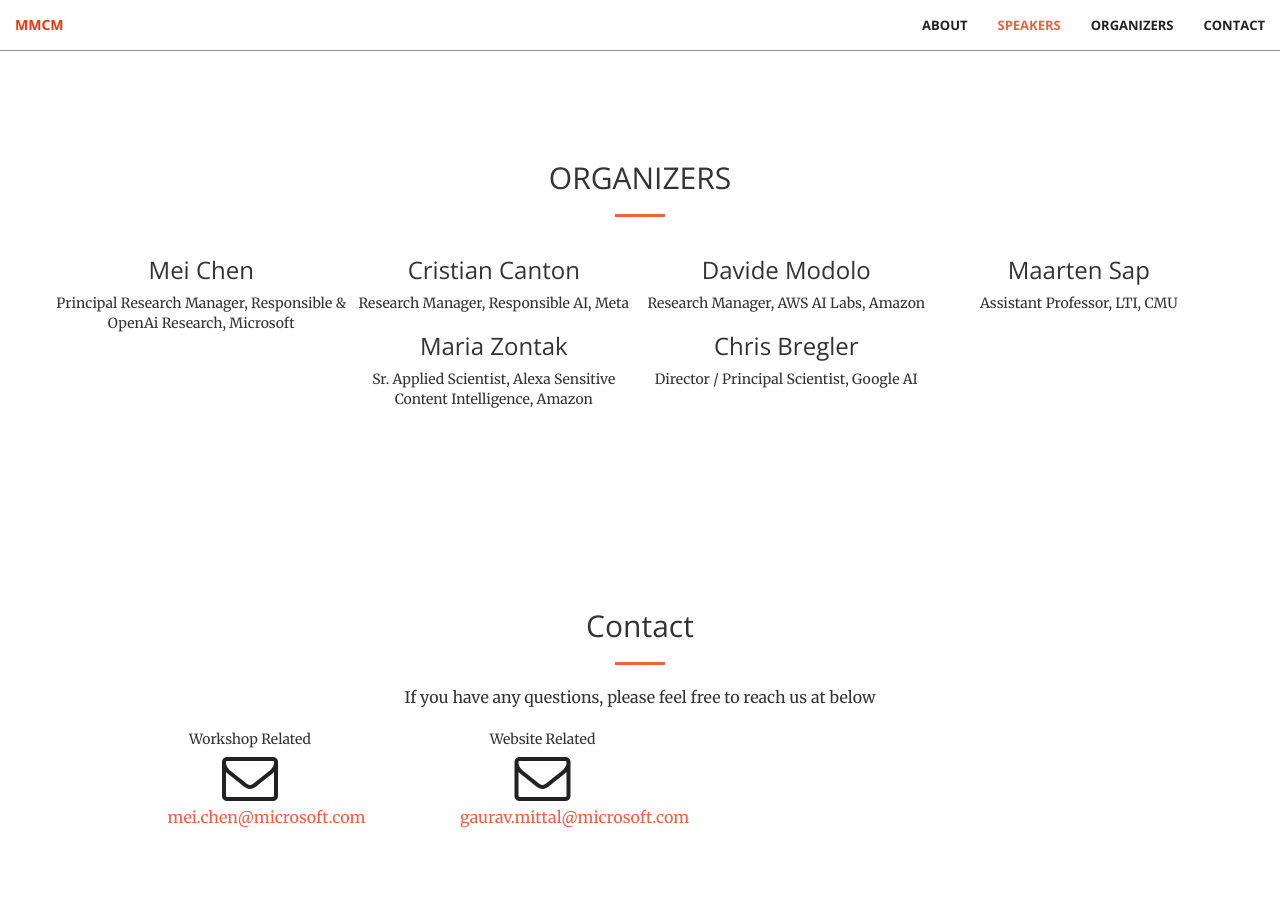
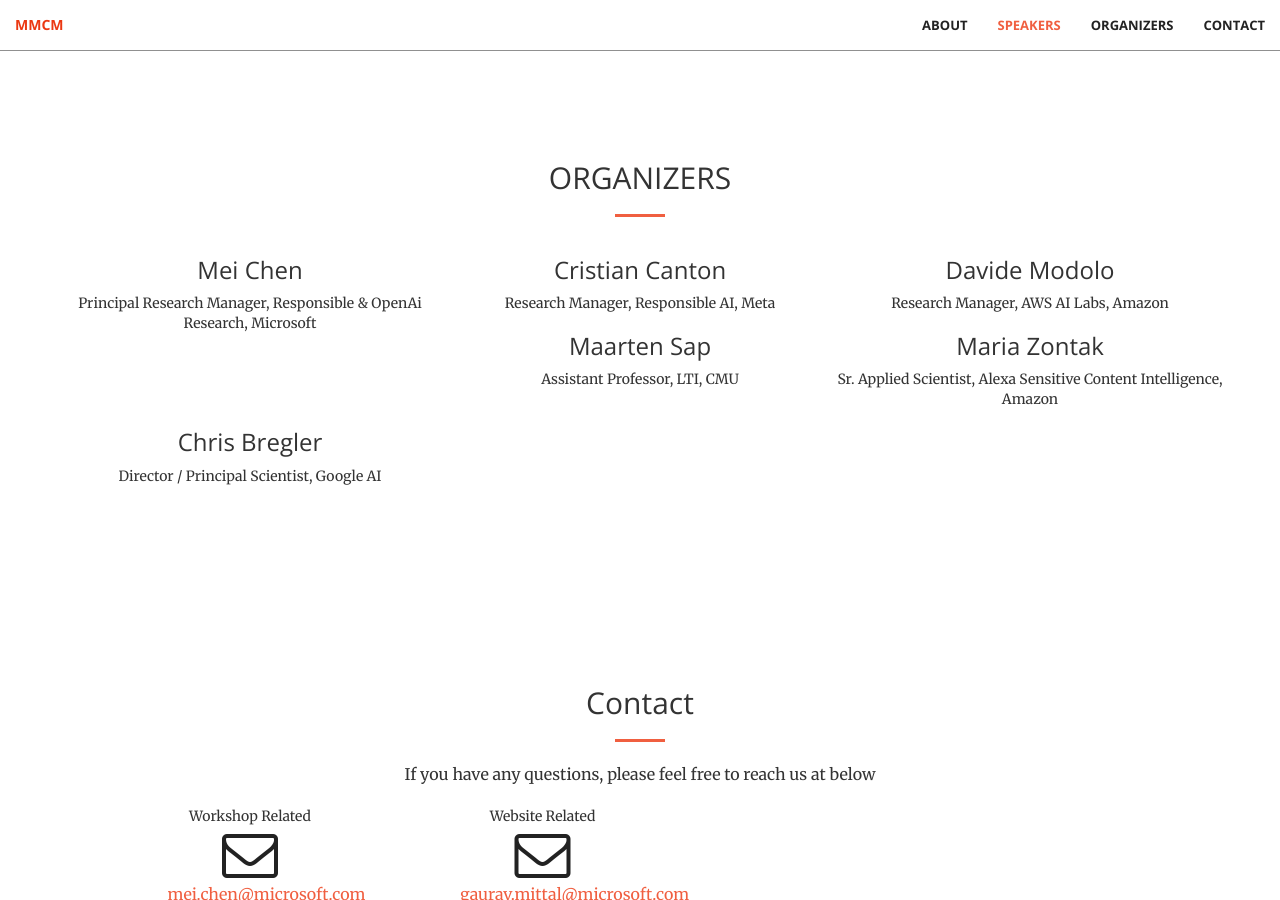
Before and after one commit to multimodal-content-moderation/multimodal-content-moderation.github.io, a Jekyll site: the page built from index.html, in a window 1280 px wide and 900 px high, scrolled down 1765 px. Built offline with Jekyll 4.4.1, drawn with Linux system fonts in a browser that asks for light colours.

Commit message:
organizers

```diff
--- a/_includes/organizers.html
+++ b/_includes/organizers.html
@@ -8,27 +8,27 @@
       </div>
         <div class="row no-gutter">
 
-            <div class="col-md-3 text-center" id="S1">
+            <div class="col-md-4 text-center" id="S1">
                     <h3>Mei Chen</h3> Principal Research Manager, Responsible & OpenAi Research, Microsoft
             </div>
 
-            <div class="col-md-3 text-center" id="S1">
+            <div class="col-md-4 text-center" id="S1">
                 <h3>Cristian Canton</h3> Research Manager, Responsible AI, Meta
             </div>
 
-            <div class="col-md-3 text-center" id="S1">
+            <div class="col-md-4 text-center" id="S1">
                 <h3>Davide Modolo</h3> Research Manager, AWS AI Labs, Amazon
             </div>
 
-            <div class="col-md-3 text-center" id="S1">
+            <div class="col-md-4 text-center" id="S1">
                 <h3>Maarten Sap</h3> Assistant Professor, LTI, CMU
             </div>
 
-            <div class="col-md-3 text-center" id="S1">
+            <div class="col-md-4 text-center" id="S1">
                 <h3>Maria Zontak</h3> Sr. Applied Scientist, Alexa Sensitive Content Intelligence, Amazon
             </div>
 
-            <div class="col-md-3 text-center" id="S1">
+            <div class="col-md-4 text-center" id="S1">
                 <h3>Chris Bregler</h3> Director / Principal Scientist, Google AI
             </div>
 <!--            <div class="col-md-3">-->
```
Also changed, not shown: css/bootstrap.css.
